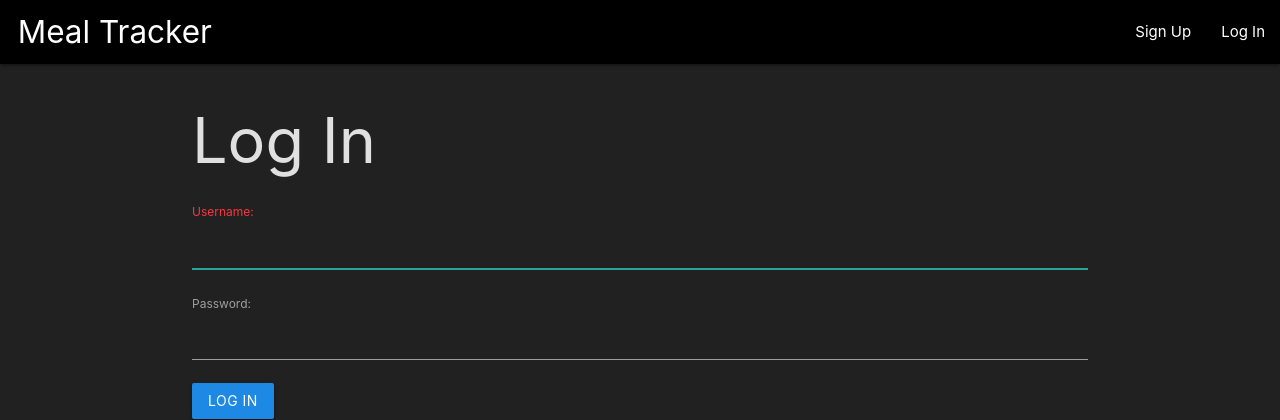
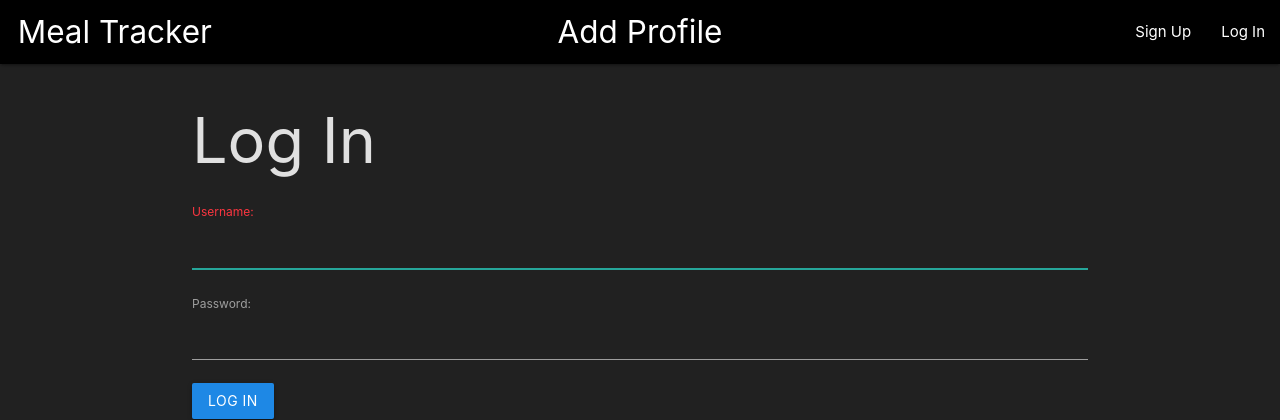
Before and after one commit to kelleralex04/meal-tracker, a Django app: page /accounts/login/?next=/profile/1/ in a window 1280 px wide. Shown: the top 420 px of the page. Run offline with Django 5.2, Linux system fonts and the light colour scheme.

```diff
--- a/main_app/templates/base.html
+++ b/main_app/templates/base.html
@@ -17,8 +17,10 @@
                 <div class="nav-wrapper black">
                     <ul>
                         <li><a href="/" class="left brand-logo">&nbsp;&nbsp;Meal Tracker</a></li>
-                        {% if user.is_authenticated %}
+                        {% if user.is_authenticated and profile %}
                             <li><a href="{% url 'profile_detail' profile.id %}" class="brand-logo center">{{ profile.firstname }} {{ profile.lastname }}</a></li>
+                        {% else %}
+                            <li><a href="{% url 'profile_create' %}" class="brand-logo center">Add Profile</a></li>
                         {% endif %}
                     </ul>
                     <ul class="right">
--- a/main_app/templates/calendar.html
+++ b/main_app/templates/calendar.html
@@ -16,8 +16,10 @@
                 <div class="nav-wrapper black">
                     <ul>
                         <li><a href="/" class="left brand-logo">&nbsp;&nbsp;Meal Tracker</a></li>
-                        {% if user.is_authenticated %}
+                        {% if user.is_authenticated and profile %}
                             <li><a href="{% url 'profile_detail' profile.id %}" class="brand-logo center">{{ profile.firstname }} {{ profile.lastname }}</a></li>
+                        {% else %}
+                            <li><a href="{% url 'profile_create' %}" class="brand-logo center">Add Profile</a></li>
                         {% endif %}
                     </ul>
                     <ul class="right">
--- a/main_app/views.py
+++ b/main_app/views.py
@@ -166,8 +166,8 @@ class FoodList(LoginRequiredMixin, ListView):
     model = Food
 
 class FoodUpdate(LoginRequiredMixin, UpdateView):
+    form_class = FoodForm
     model = Food
-    fields = '__all__'
 
 class FoodDelete(LoginRequiredMixin, DeleteView):
     model = Food
--- a/utils/context_processors.py
+++ b/utils/context_processors.py
@@ -11,4 +11,4 @@ def profile_context(request):
             return {'profile': profile[0]}
         else: return {'test': test}
     else:
-        return {'test': test}
+        return {'profile': test}
```
Lines whose indentation alone changed are shown as unchanged.
